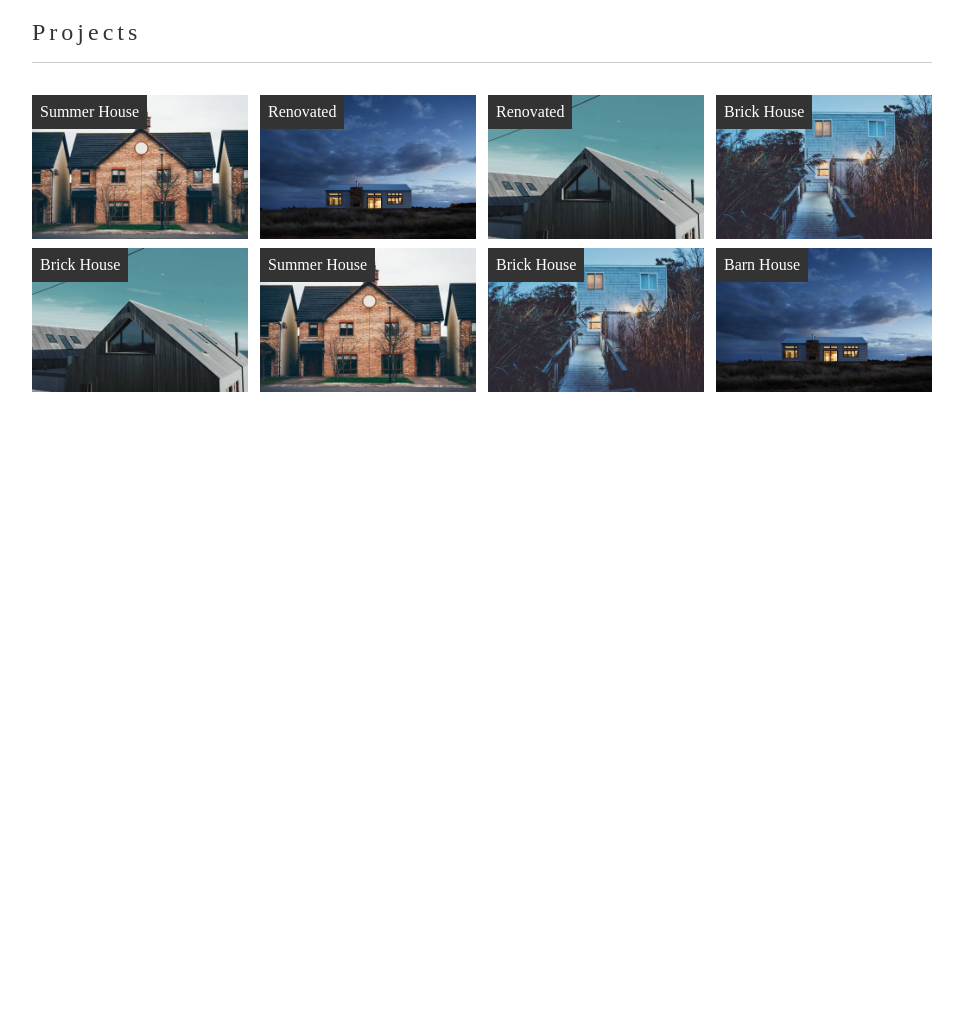
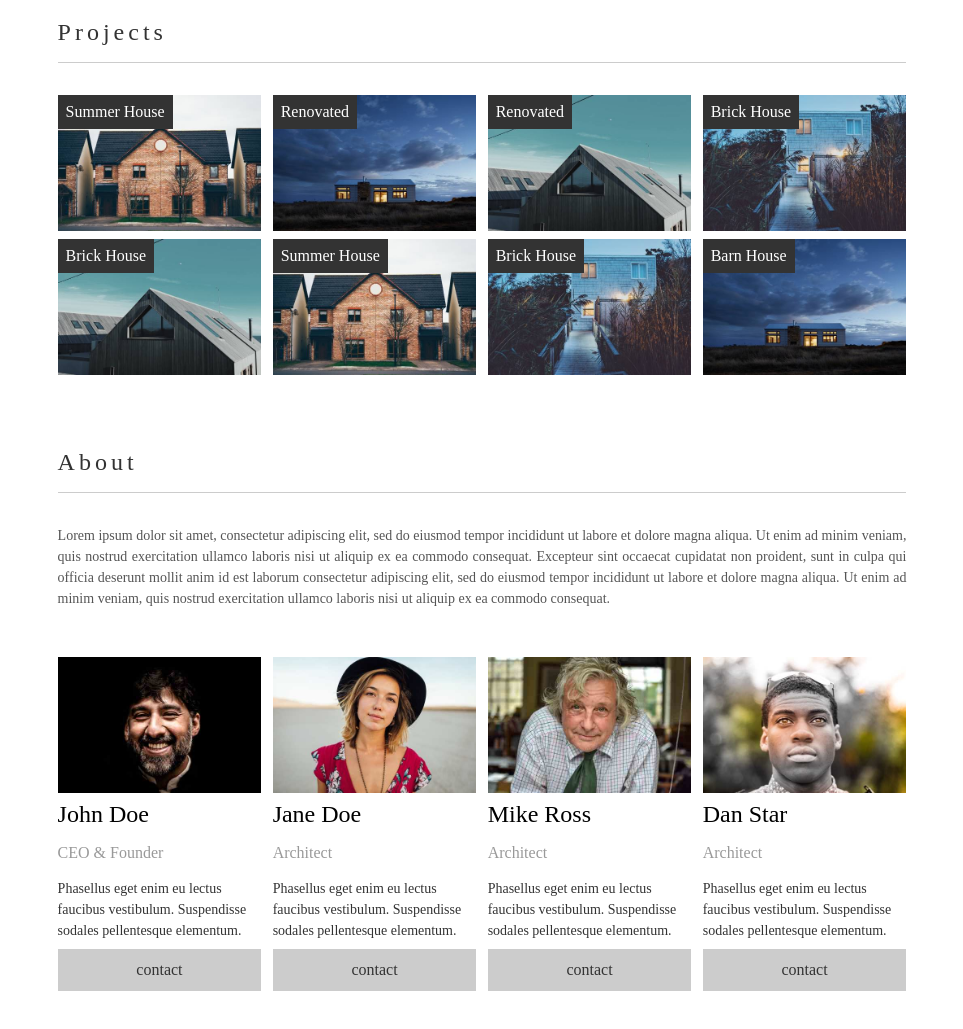
Before and after one commit to booldook/2019-ay-ui-flex-study, a plain HTML site: page br.html in a window 1280 px wide. Shown: the part 687-1716 px from the top of the page, without its empty margins (158-1121 px from the left). Drawn offline with Linux system fonts and the light colour scheme.

Commit message:
br member-wrap 완성

```diff
--- a/br.html
+++ b/br.html
@@ -22,6 +22,7 @@
 			<div>Projects</div>
 			<div>About</div>
 			<div>Contact</div>
+			<div class="mobile-nav"><i class="fa fa-bars"></i></div>
 		</nav>
 	</header>
 	<main class="main-banner">
@@ -34,36 +35,70 @@
 		<h2>Projects</h2>
 		<ul class="prj-wrap">
 			<li class="prj">
+				<div>Summer House</div>
 				<img src="./img/house2.jpg" alt="house" class="img">
-				<div>Summer House</div>
 			</li>
 			<li class="prj">
+				<div>Renovated</div>
 				<img src="./img/house3.jpg" alt="house" class="img">
-				<div>Renovated</div>
 			</li>
 			<li class="prj">
+				<div>Renovated</div>
 				<img src="./img/house4.jpg" alt="house" class="img">
-				<div>Renovated</div>
 			</li>
 			<li class="prj">
+				<div>Brick House</div>
 				<img src="./img/house5.jpg" alt="house" class="img">
-				<div>Brick House</div>
 			</li>
 			<li class="prj">
+				<div>Brick House</div>
 				<img src="./img/house4.jpg" alt="house" class="img">
-				<div>Brick House</div>
 			</li>
 			<li class="prj">
+				<div>Summer House</div>
 				<img src="./img/house2.jpg" alt="house" class="img">
-				<div>Summer House</div>
 			</li>
 			<li class="prj">
+				<div>Brick House</div>
 				<img src="./img/house5.jpg" alt="house" class="img">
-				<div>Brick House</div>
 			</li>
 			<li class="prj">
+				<div>Barn House</div>
 				<img src="./img/house3.jpg" alt="house" class="img">
-				<div>Barn House</div>
+			</li>
+		</ul>
+	</section>
+	<section class="about-section wrap">
+		<h2>About</h2>
+		<p>Lorem ipsum dolor sit amet, consectetur adipiscing elit, sed do eiusmod tempor incididunt ut labore et dolore magna aliqua. Ut enim ad minim veniam, quis nostrud exercitation ullamco laboris nisi ut aliquip ex ea commodo consequat. Excepteur sint occaecat cupidatat non proident, sunt in culpa qui officia deserunt mollit anim id est laborum consectetur adipiscing elit, sed do eiusmod tempor incididunt ut labore et dolore magna aliqua. Ut enim ad minim veniam, quis nostrud exercitation ullamco laboris nisi ut aliquip ex ea commodo consequat.</p>
+		<ul class="member-wrap">
+			<li class="member">
+				<div><img src="./img/team2.jpg" alt="2" class="img"></div>
+				<div class="name">John Doe</div>
+				<div class="title">CEO & Founder</div>
+				<p class="cont">Phasellus eget enim eu lectus faucibus vestibulum. Suspendisse sodales pellentesque elementum.</p>
+				<div class="btn-white">contact</div>
+			</li>
+			<li class="member">
+				<div><img src="./img/team1.jpg" alt="1" class="img"></div>
+				<div class="name">Jane Doe</div>
+				<div class="title">Architect</div>
+				<p class="cont">Phasellus eget enim eu lectus faucibus vestibulum. Suspendisse sodales pellentesque elementum.</p>
+				<div class="btn-white">contact</div>
+			</li>
+			<li class="member">
+				<div><img src="./img/team3.jpg" alt="3" class="img"></div>
+				<div class="name">Mike Ross</div>
+				<div class="title">Architect</div>
+				<p class="cont">Phasellus eget enim eu lectus faucibus vestibulum. Suspendisse sodales pellentesque elementum.</p>
+				<div class="btn-white">contact</div>
+			</li>
+			<li class="member">
+				<div><img src="./img/team4.jpg" alt="4" class="img"></div>
+				<div class="name">Dan Star</div>
+				<div class="title">Architect</div>
+				<p class="cont">Phasellus eget enim eu lectus faucibus vestibulum. Suspendisse sodales pellentesque elementum.</p>
+				<div class="btn-white">contact</div>
 			</li>
 		</ul>
 	</section>
--- a/css/br.css
+++ b/css/br.css
@@ -1,10 +1,11 @@
-body {height: 5000px;}
-.wrap {max-width: 900px; margin: 50px auto;}
+html, body {font-size: 16px; height: 5000px;}
+.wrap {max-width: 900px; margin: 50px auto; padding: 0 2%;}
 .wrap > h2 {padding: 1rem 0; border-bottom: 1px solid #ccc; font-weight: normal; letter-spacing: 0.25rem; margin-bottom: 2rem; color: #333;}
+.wrap > p {padding-bottom: 1rem; line-height: 1.5; text-align: justify; color: #555; font-size: 0.875rem;}
 
 
 /* Header */
-.header {padding: 0.5rem 1rem; background-color: #fff; box-shadow: 0 0 10px rgba(0,0,0,0.3);
+.header {padding: 0.5rem 1rem; background-color: #fff; box-shadow: 0 0 10px rgba(0,0,0,0.3); z-index: 9999;
 display: flex; justify-content: space-between; align-items: center; letter-spacing: 0.25rem; position: fixed; width: 100%;}
 .logo {font-size: 1.25rem;}
 .logo > span:last-child {font-weight: normal;}
@@ -12,6 +13,7 @@ display: flex; justify-content: space-between; align-items: center; letter-spaci
 .nav-wrap > div {padding: 0.5rem 1rem; cursor: pointer;
 transition: all 0.5s;}
 .nav-wrap > div:hover {background-color: #ccc;}
+.mobile-nav {letter-spacing: normal; display: none;}
 
 /* Main Banner */
 .main-banner {background: url(../img/architect.jpg) no-repeat center;
@@ -24,3 +26,31 @@ background-size: cover; height: 80vh; display: flex; justify-content: center; al
 .prj-wrap > li {width: 24%; margin-bottom: 1%; position: relative;}
 .prj-wrap > li > div {background-color: #333; color: #fff;
 	padding: 0.5rem; position: absolute; top: 0; left: 0;}
+.member-wrap {margin: 2rem 0; display: flex; justify-content: space-between; align-items: flex-start; flex-wrap: wrap;}
+.member {width: 24%; margin-bottom: 2%;}
+.member > .name {padding: 0.5rem 0; font-size: 1.5rem;}
+.member > .title {padding: 0.5rem 0; font-size: 1rem; color: #999;}
+.member > .cont {padding: 0.5rem 0; font-size: 0.875rem; color: #333; line-height: 1.5;}
+.member > .btn-white {text-align: center;}
+
+
+
+/* Responsive */
+@media screen and (max-width: 992px) {
+
+}
+
+@media screen and (max-width: 768px) {
+	.nav-wrap > div {display: none;}
+	.nav-wrap > .mobile-nav {display: block;}
+	.prj-wrap > li {width: 48%; margin-bottom: 2%;}
+	.prj-wrap > li > div {position: static;}
+	.member {width: 48%;}
+}
+
+@media screen and (max-width: 575px) {
+	.prj-wrap {justify-content: center;}
+	.prj-wrap > li {width: 98%;}
+	.member-wrap {justify-content: center;}
+	.member {width: 96%;}
+}
```
